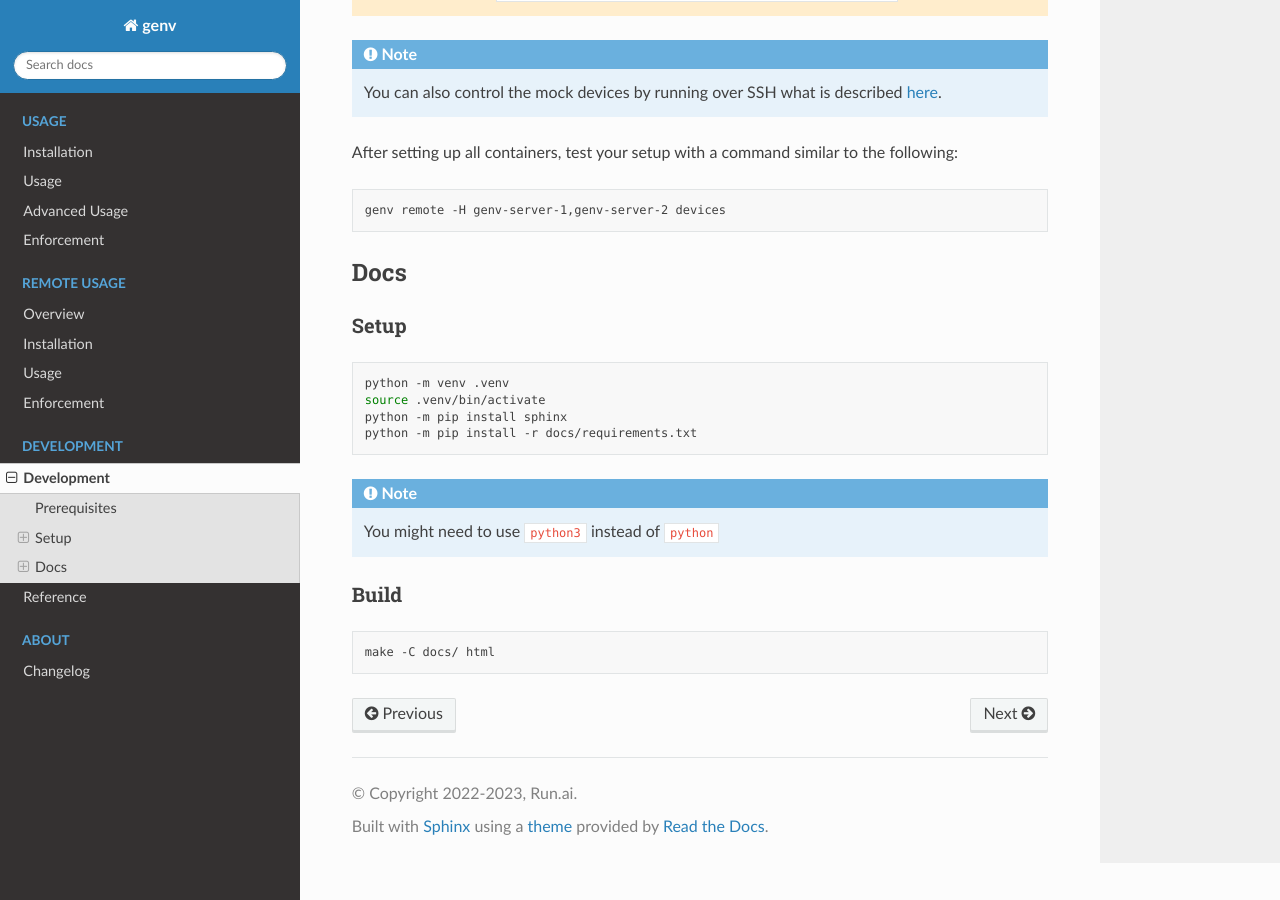
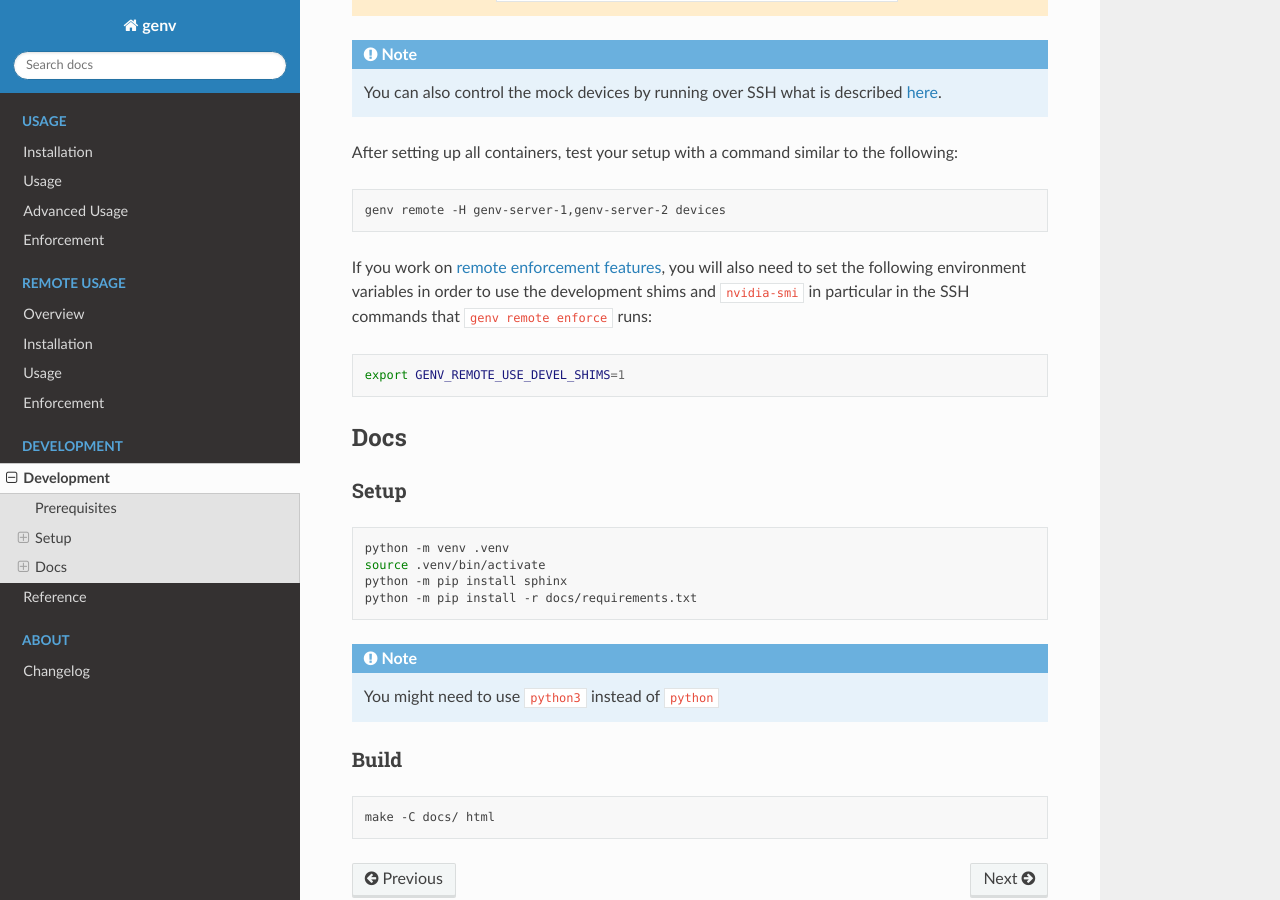
Before and after one commit to run-ai/genv, a Sphinx documentation site: the page built from docs/source/development/development.rst, in a window 1280 px wide and 900 px high, scrolled down 4081 px. Built offline with Sphinx 7.4.7 and the Read the Docs theme 2.0.0, drawn with Linux system fonts in a browser that asks for light colours.

Commit message:
Supporting using devel shims in remote commands
- Added environment variable 'GENV_REMOTE_USE_DEVEL_SHIMS'

```diff
--- a/docs/source/development/development.rst
+++ b/docs/source/development/development.rst
@@ -90,6 +90,8 @@ Set up your shell with the following command:
 .. code-block:: shell
 
     export PATH=$PWD/devel/shims:$PATH
+
+.. TODO(raz): consider adding a 'genv devel' command to set this
 
 .. note::
 
@@ -191,6 +193,12 @@ After setting up all containers, test your setup with a command similar to the f
 
     genv remote -H genv-server-1,genv-server-2 devices
 
+If you work on :ref:`remote enforcement features <Remote Enforcement>`, you will also need to set the following environment variables in order to use the development shims and :code:`nvidia-smi` in particular in the SSH commands that :code:`genv remote enforce` runs:
+
+.. code-block:: shell
+
+    export GENV_REMOTE_USE_DEVEL_SHIMS=1
+
 Docs
 ----
 
```
Also changed, not shown: docs/source/development/reference.rst (+7 -0 lines), 1 other file.
